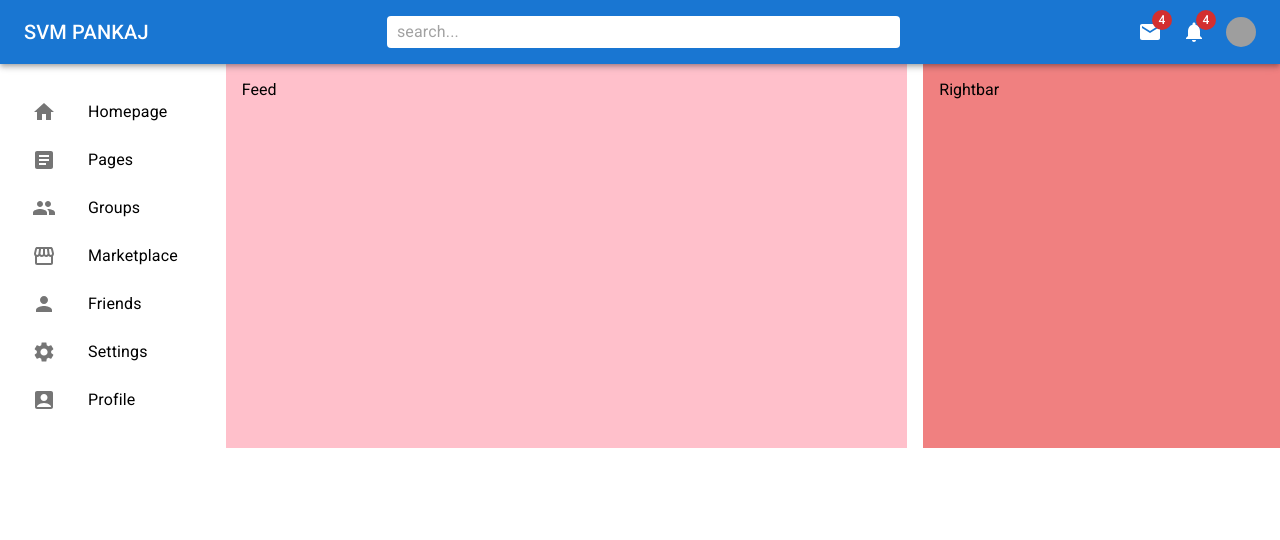
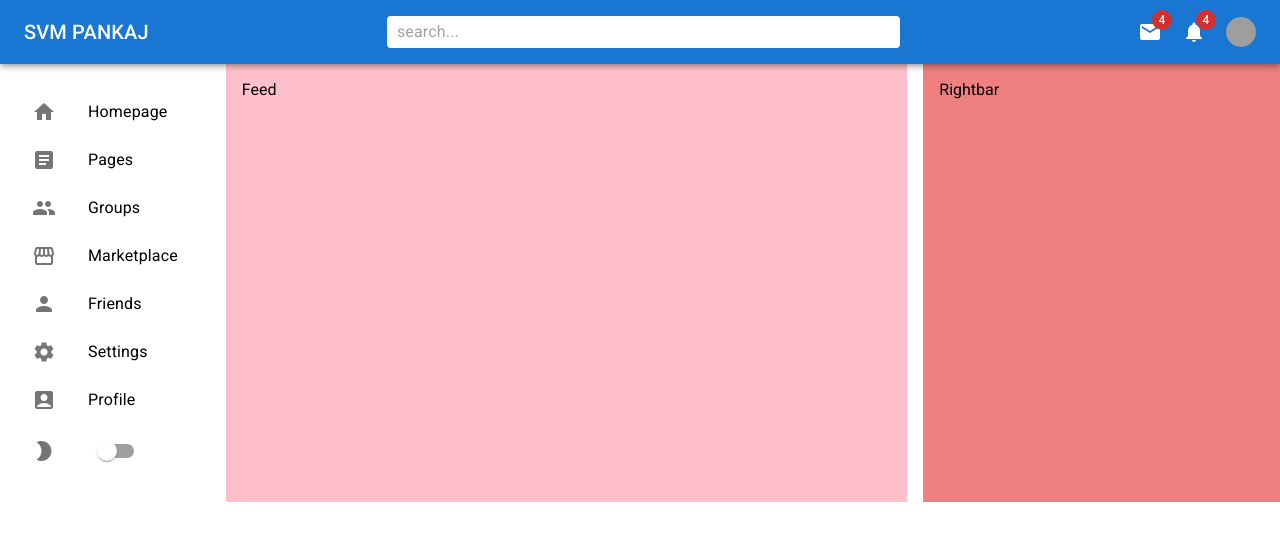
Before and after one commit to Svmpankaj/MUI-Social-media, a React (Create React App) app: page / in a window 1280 px wide. Shown: the top 540 px of the page. Built offline with nearby package versions, Linux system fonts and the light colour scheme; grey boxes are pictures that could not be loaded.

Commit message:
sidebar is completed

```diff
--- a/src/components/Sidebar.jsx
+++ b/src/components/Sidebar.jsx
@@ -1,5 +1,5 @@
-import { AccountBox, Article, Group, Home, Person, Settings, Storefront } from "@mui/icons-material";
-import { Box, List, ListItem, ListItemButton, ListItemIcon, ListItemText } from "@mui/material";
+import { AccountBox, Article, Group, Home, ModeNight, Person, Settings, Storefront } from "@mui/icons-material";
+import { Box, List, ListItem, ListItemButton, ListItemIcon, ListItemText, Switch } from "@mui/material";
 import React from "react";
 
 const Sidebar = () => {
@@ -67,6 +67,14 @@
               <ListItemText primary="Profile" />
             </ListItemButton>
           </ListItem>
+          <ListItem disablePadding>
+            <ListItemButton component="a" href="#simple-list">
+              <ListItemIcon>
+                <ModeNight />
+              </ListItemIcon>
+              <Switch />
+            </ListItemButton>
+          </ListItem>
       </List>
     </Box>
   );
```
